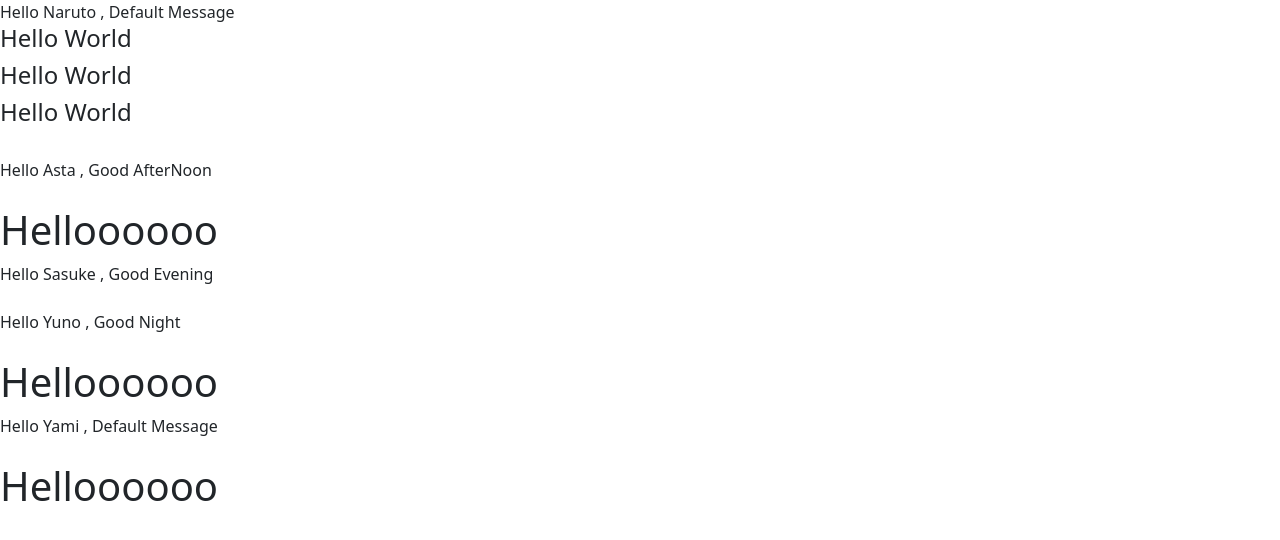
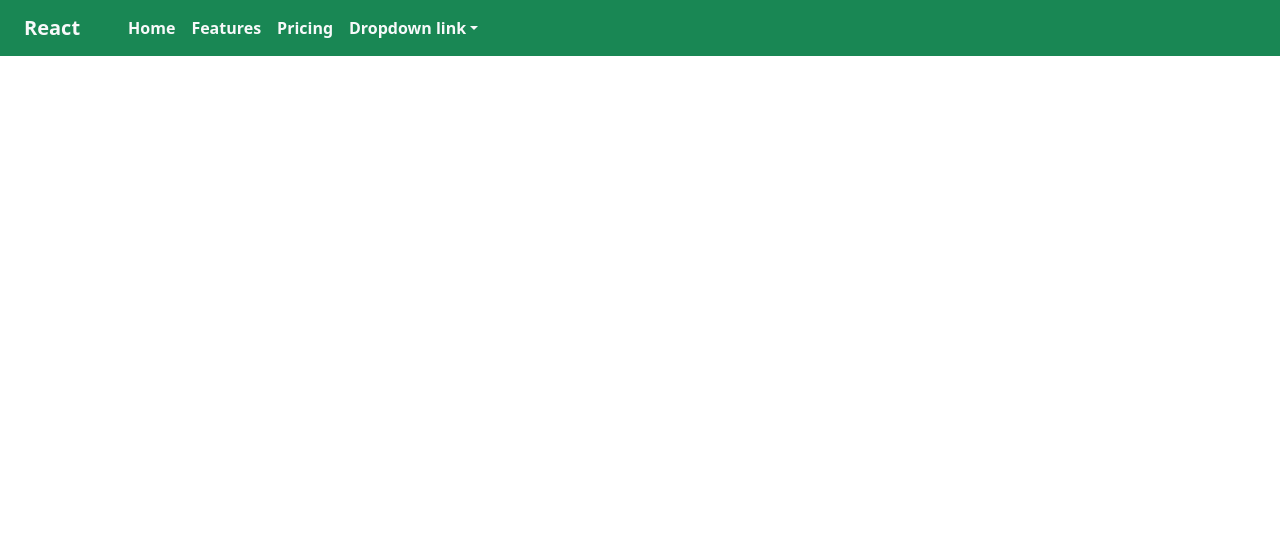
Before and after one commit to Santosh-Baliarsingh/reactdemo, a React (Create React App) app: page / in a window 1280 px wide. Shown: the top 540 px of the page. Built offline with nearby package versions, Linux system fonts and the light colour scheme.

Commit message:
NavBar Component Toggle Button Fixed

```diff
--- a/src/App.js
+++ b/src/App.js
@@ -1,14 +1,14 @@
 import React from "react";
 // import Header from './Components/header/Header';
 // import Main from './Components/main/Main';
-// import Navbar from './Components/navbar/Navbar';
+import Navbar from './Components/navbar/Navbar';
 // import Carousel from './Components/carousel/Carousel';
 // import ArrayDemo1 from './Components/Listitems/ArrayDemo1';
 // import ArrayDemo2 from './Components/Listitems/ArrayDemo2';
 // import ArrayDemo3 from './Components/Listitems/ArrayDemo3';
 // import Fakestore from './Components/Listitems/Fakestore';
 // import ForceUpdateDemo1 from './Components/forceupdate/ForceUpdateDemo1';
-import PropsParent from './Components/props/PropsParent';
+// import PropsParent from './Components/props/PropsParent';
 // import Products from './Components/fakestoreapi/Products';
 // import ModuleCss from './Components/modulecss/ModuleCss';
 // import ReactExpression from './Components/react_expressions/ReactExpression';
@@ -34,7 +34,7 @@ function App() {
   return (
     <div>
       {/* <Header/> */}
-      {/* <Navbar /> */}
+      <Navbar />
       {/* <Carousel/> */}
       {/* <Main/> */}
       {/* <ArrayDemo1></ArrayDemo1> */}
@@ -42,7 +42,7 @@ function App() {
       {/* <ArrayDemo3></ArrayDemo3> */}
       {/* <Fakestore></Fakestore> */}
       {/* <ForceUpdateDemo1></ForceUpdateDemo1> */}
-      <PropsParent></PropsParent>
+      {/* <PropsParent></PropsParent> */}
       {/* <Products></Products> */}
       {/* <ModuleCss></ModuleCss> */}
       {/* <ConditionalRendering1></ConditionalRendering1> */}
--- a/src/Components/navbar/Navbar.js
+++ b/src/Components/navbar/Navbar.js
@@ -1,37 +1,95 @@
-import React from 'react';
-
+import React, { useState } from "react";
 
 export default function Navbar() {
+  let [toggle, setToggle] = useState(true); // default Value is true
+
+  let toggleBtn = () => {
+    setToggle(!toggle);
+  };
+
   return (
-
-    <nav className="navbar navbar-expand-lg navbar-light bg-light">
-    <a className="navbar-brand" href="google.com">React</a>
-    <button className="navbar-toggler" type="button" data-bs-toggle="collapse" data-bs-target="navbarNavDropdown" aria-controls="navbarNavDropdown" aria-expanded="false" aria-label="Toggle navigation">
-      <span className="navbar-toggler-icon"></span>
+    <nav className="navbar navbar-expand-lg navbar-light bg-success ">
+      <a className="navbar-brand ms-4 text-light fw-bold" href="google.com">
+        React
+      </a>
+      <button
+        className="navbar-toggler me-3 bg-light"
+        type="button"
+        data-bs-toggle="collapse"
+        data-bs-target="navbarNavDropdown"
+        aria-controls="navbarNavDropdown"
+        aria-expanded="false"
+        aria-label="Toggle navigation"
+      >
+        <span onClick={toggleBtn} className="navbar-toggler-icon  "></span>
       </button>
-    <div className="collapse navbar-collapse" id="navbarNavDropdown">
-      <ul className="navbar-nav">
-        <li className="nav-item">
-          <a className="nav-link active" aria-current="page" href="google.com">Home</a>
+      <div
+        className={`${toggle ? "collapse" : ""} navbar-collapse`}
+        id="navbarNavDropdown"
+      >
+        <ul className="navbar-nav ps-4 ">
+          <li className="nav-item ">
+            <a
+              className="nav-link active fw-bold text-light"
+              aria-current="page"
+              href="google.com"
+            >
+              Home
+            </a>
           </li>
           <li className="nav-item">
-          <a className="nav-link" href="google.com">Features</a>
+            <a className="nav-link fw-bold text-light" href="google.com">
+              Features
+            </a>
           </li>
           <li className="nav-item">
-          <a className="nav-link" href="google.com">Pricing</a>
+            <a className="nav-link fw-bold text-light" href="google.com">
+              Pricing
+            </a>
           </li>
           <li className="nav-item dropdown">
-          <a className="nav-link dropdown-toggle" href="google.com" id="navbarDropdownMenuLink" role="button" data-bs-toggle="dropdown" aria-expanded="false">
+            <a
+              className="nav-link dropdown-toggle fw-bold text-light"
+              href="google.com"
+              id="navbarDropdownMenuLink"
+              role="button"
+              data-bs-toggle="dropdown"
+              aria-expanded="false"
+            >
               Dropdown link
             </a>
-          <ul className="dropdown-menu" labelled="navbarDropdownMenuLink">
-            <li><a className="dropdown-item" href="google.com">Action</a></li>
-            <li><a className="dropdown-item" href="google.com">Another action</a></li>
-            <li><a className="dropdown-item" href="google.com">Something else here</a></li>
+            <ul
+              className="dropdown-menu  bg-dark me-3"
+              labelled="navbarDropdownMenuLink"
+            >
+              <li>
+                <a
+                  className="dropdown-item fw-bold text-light"
+                  href="google.com"
+                >
+                  Action
+                </a>
+              </li>
+              <li>
+                <a
+                  className="dropdown-item fw-bold text-light"
+                  href="google.com"
+                >
+                  Another action
+                </a>
+              </li>
+              <li>
+                <a
+                  className="dropdown-item fw-bold text-light"
+                  href="google.com"
+                >
+                  Something else here
+                </a>
+              </li>
             </ul>
           </li>
         </ul>
       </div>
     </nav>
-  )
+  );
 }
```
Lines whose indentation alone changed are shown as unchanged.
